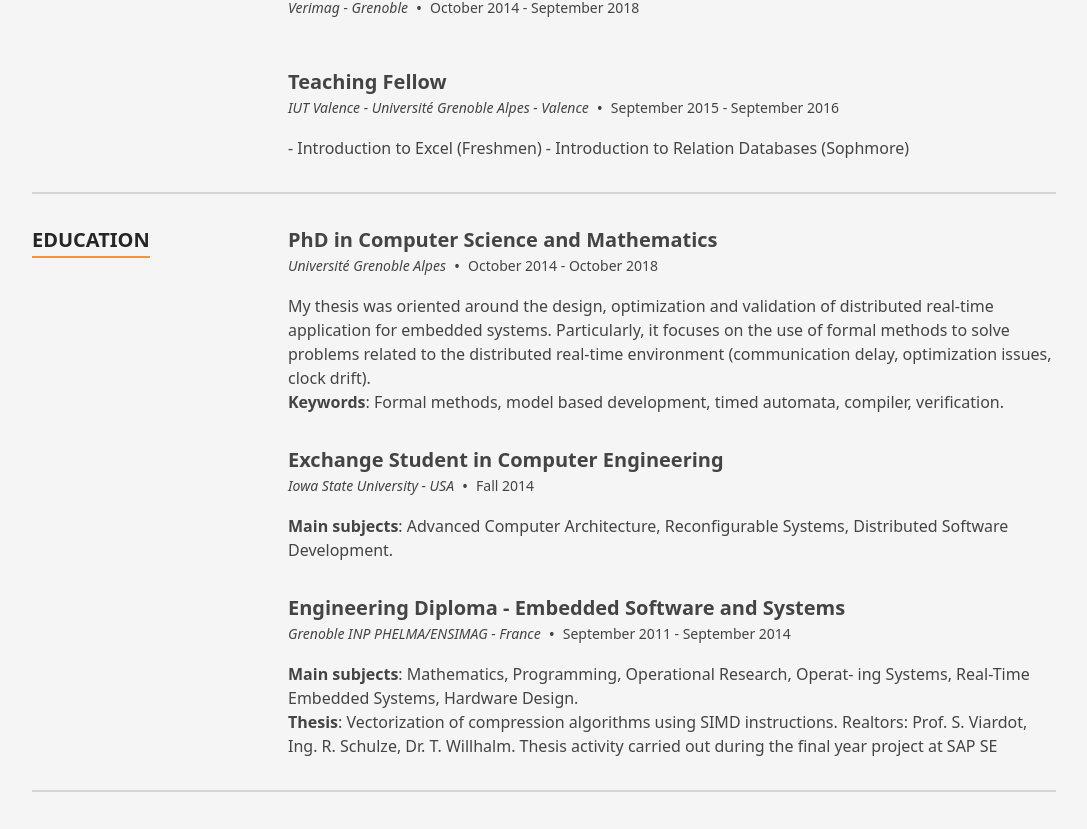
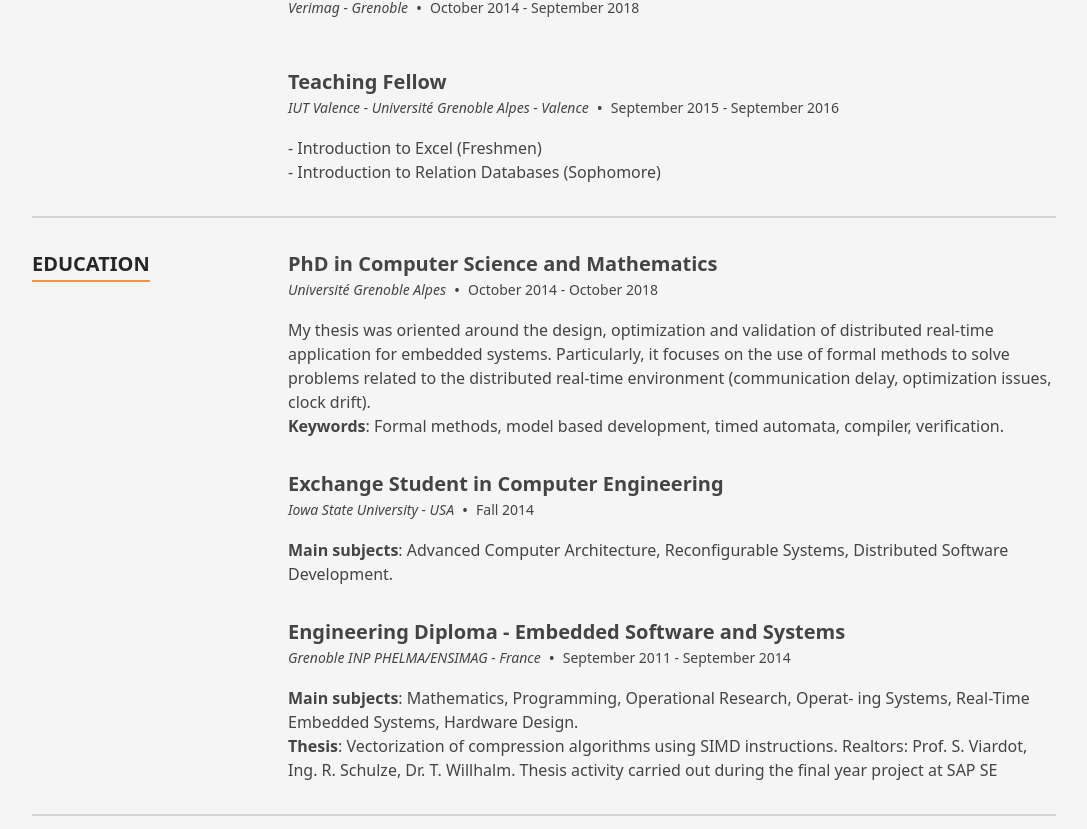
Before and after one commit to mdellabani/portfolio, a Next.js app: page / in a window 1280 px wide. Shown: the part 1956-2785 px from the top of the page, without its empty margins (96-1183 px from the left). Built offline with nearby package versions, Linux system fonts and the light colour scheme; no server answers.

Commit message:
type and line break

```diff
--- a/src/data/data.tsx
+++ b/src/data/data.tsx
@@ -343,7 +343,7 @@ export const experience: TimelineItem[] = [
     date: 'September 2015 - September 2016',
     location: 'IUT Valence - Université Grenoble Alpes - Valence',
     title: 'Teaching Fellow',
-    content: <p>- Introduction to Excel (Freshmen) - Introduction to Relation Databases (Sophmore)</p>,
+    content: <p>- Introduction to Excel (Freshmen)<br/> - Introduction to Relation Databases (Sophomore)</p>,
   },
 ];
 
```
Also changed, not shown: 1 other file (tests, documents, lock files or other folders).
